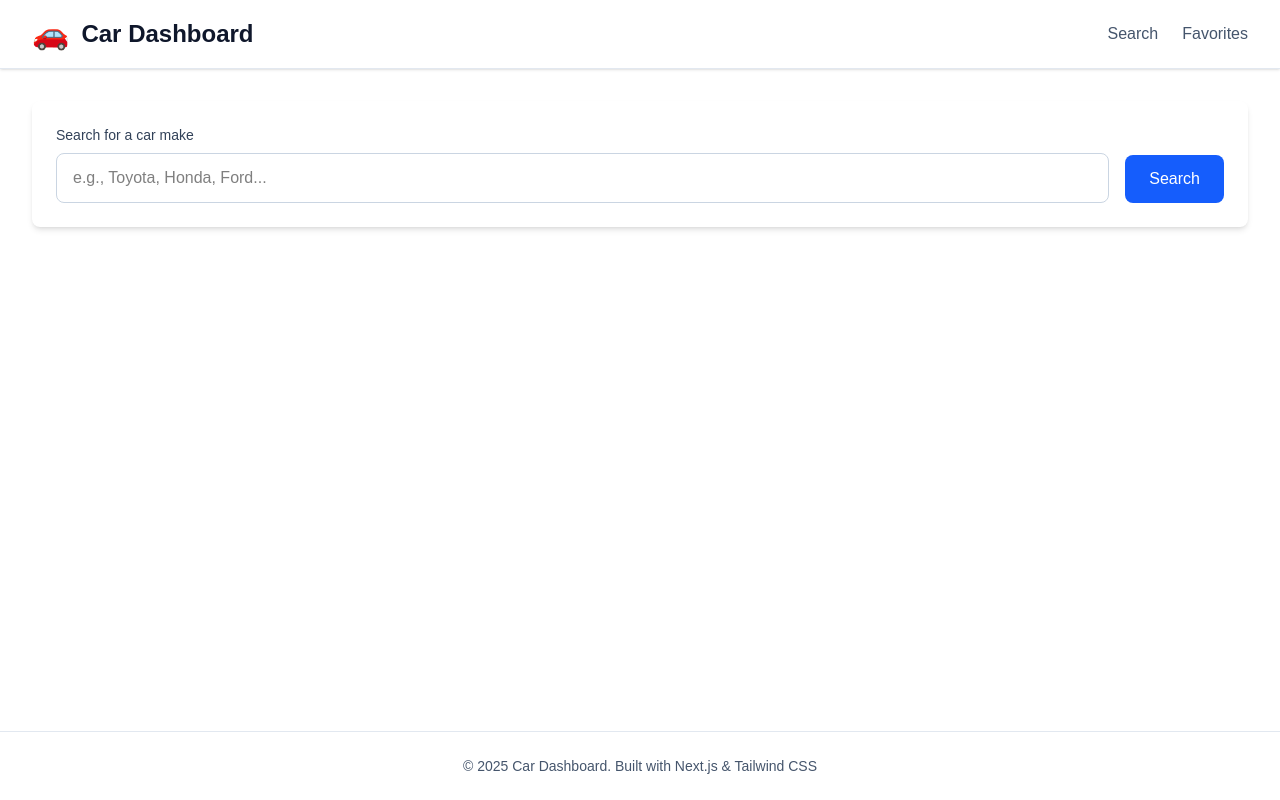
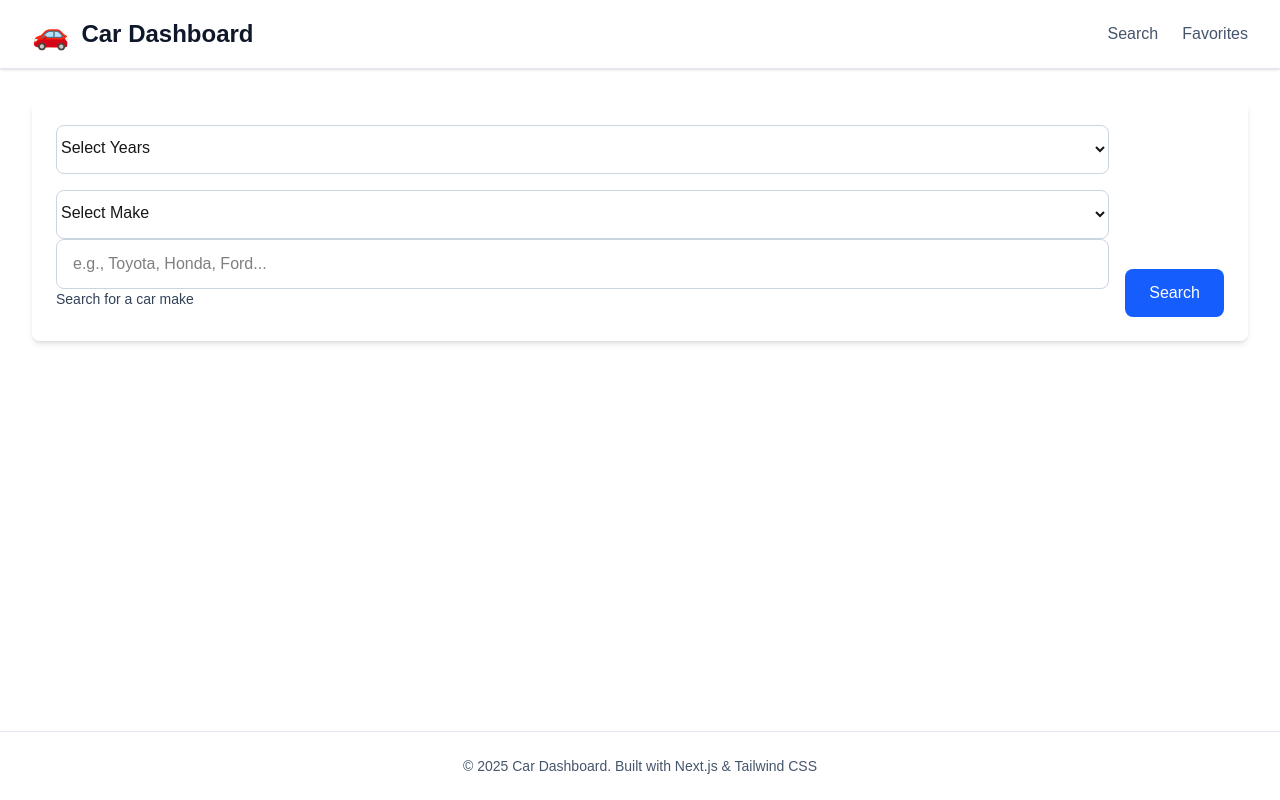
Before and after one commit to d88naimi/car-dashboard, a Next.js app: page / in a window 1280 px wide. Built offline with nearby package versions, Linux system fonts and the light colour scheme.

Commit message:
add year and make with mock data

```diff
--- /dev/null
+++ b/app/components/makes.tsx
@@ -0,0 +1,43 @@
+"use client";
+
+import { v4 as uuidv4 } from "uuid";
+import { CarMakeData, carMakesData } from "./utils/makes";
+
+export interface CarMakeDataWithIdProps {
+  id: string;
+  value: string;
+  label: string;
+  country: string;
+}
+
+export default function MakeDropdown({
+  value,
+  onChange,
+}: {
+  value: string;
+  onChange: (e: React.ChangeEvent<HTMLSelectElement>) => void;
+}) {
+  const carMakesDataWithId = carMakesData.map((make) => {
+    return {
+      ...make,
+      id: uuidv4(),
+    };
+  });
+  console.log("🚀 ~ MakeDropdown ~ carMakesDataWithId:", carMakesDataWithId);
+
+  return (
+    <select
+      id="year-make"
+      value={value}
+      onChange={onChange}
+      className="w-full pb-4 py-3 border border-slate-300 rounded-lg focus:outline-none focus:ring-2 focus:ring-blue-500 focus:border-transparent bg-white transition-shadow"
+    >
+      <option value="">Select Make</option>
+      {carMakesDataWithId?.map(({ label, id }: CarMakeDataWithIdProps) => (
+        <option key={id} value={label}>
+          {label}
+        </option>
+      ))}
+    </select>
+  );
+}
--- /dev/null
+++ b/app/components/utils/helpers.ts
@@ -0,0 +1,7 @@
+export const capitalizeWords = (str: string): string => {
+  if (!str) return "";
+  return str
+    .split(" ")
+    .map((word) => word.charAt(0).toUpperCase() + word.slice(1).toLowerCase())
+    .join(" ");
+};
--- /dev/null
+++ b/app/components/utils/makes.ts
@@ -0,0 +1,48 @@
+// lib/carMakes.ts
+export const carMakesData = [
+  { value: "acura", label: "Acura", country: "Japan" },
+  { value: "alfa-romeo", label: "Alfa Romeo", country: "Italy" },
+  { value: "aston-martin", label: "Aston Martin", country: "UK" },
+  { value: "audi", label: "Audi", country: "Germany" },
+  { value: "bentley", label: "Bentley", country: "UK" },
+  { value: "bmw", label: "BMW", country: "Germany" },
+  { value: "buick", label: "Buick", country: "USA" },
+  { value: "cadillac", label: "Cadillac", country: "USA" },
+  { value: "chevrolet", label: "Chevrolet", country: "USA" },
+  { value: "chrysler", label: "Chrysler", country: "USA" },
+  { value: "dodge", label: "Dodge", country: "USA" },
+  { value: "ferrari", label: "Ferrari", country: "Italy" },
+  { value: "fiat", label: "Fiat", country: "Italy" },
+  { value: "ford", label: "Ford", country: "USA" },
+  { value: "genesis", label: "Genesis", country: "South Korea" },
+  { value: "gmc", label: "GMC", country: "USA" },
+  { value: "honda", label: "Honda", country: "Japan" },
+  { value: "hyundai", label: "Hyundai", country: "South Korea" },
+  { value: "infiniti", label: "Infiniti", country: "Japan" },
+  { value: "jaguar", label: "Jaguar", country: "UK" },
+  { value: "jeep", label: "Jeep", country: "USA" },
+  { value: "kia", label: "Kia", country: "South Korea" },
+  { value: "lamborghini", label: "Lamborghini", country: "Italy" },
+  { value: "land-rover", label: "Land Rover", country: "UK" },
+  { value: "lexus", label: "Lexus", country: "Japan" },
+  { value: "lincoln", label: "Lincoln", country: "USA" },
+  { value: "maserati", label: "Maserati", country: "Italy" },
+  { value: "mazda", label: "Mazda", country: "Japan" },
+  { value: "mclaren", label: "McLaren", country: "UK" },
+  { value: "mercedes-benz", label: "Mercedes-Benz", country: "Germany" },
+  { value: "mini", label: "Mini", country: "UK" },
+  { value: "mitsubishi", label: "Mitsubishi", country: "Japan" },
+  { value: "nissan", label: "Nissan", country: "Japan" },
+  { value: "polestar", label: "Polestar", country: "Sweden" },
+  { value: "porsche", label: "Porsche", country: "Germany" },
+  { value: "ram", label: "Ram", country: "USA" },
+  { value: "rivian", label: "Rivian", country: "USA" },
+  { value: "rolls-royce", label: "Rolls-Royce", country: "UK" },
+  { value: "subaru", label: "Subaru", country: "Japan" },
+  { value: "tesla", label: "Tesla", country: "USA" },
+  { value: "toyota", label: "Toyota", country: "Japan" },
+  { value: "volkswagen", label: "Volkswagen", country: "Germany" },
+  { value: "volvo", label: "Volvo", country: "Sweden" },
+];
+
+export type CarMakeData = typeof carMakesData[number];
--- /dev/null
+++ b/app/components/yearSelect.tsx
@@ -0,0 +1,33 @@
+"use client";
+export default function YearDropdown({
+  value,
+  onChange,
+}: {
+  value: string;
+  onChange: (e: React.ChangeEvent<HTMLSelectElement>) => void;
+}) {
+  const currentYear = new Date().getFullYear();
+  const startYear = 1950;
+
+  // Generate array of years from current year down to start year
+  const years = Array.from(
+    { length: currentYear - startYear + 1 },
+    (_, i) => currentYear - i
+  );
+
+  return (
+    <select
+      id="year-select"
+      value={value}
+      onChange={onChange}
+      className="w-full pb-4 py-3 border border-slate-300 rounded-lg focus:outline-none focus:ring-2 focus:ring-blue-500 focus:border-transparent bg-white transition-shadow"
+    >
+      <option value="">Select Years</option>
+      {years.map((year) => (
+        <option key={year} value={year}>
+          {year}
+        </option>
+      ))}
+    </select>
+  );
+}
--- a/app/page.tsx
+++ b/app/page.tsx
@@ -3,6 +3,9 @@ import useSWRMutation from "swr/mutation";
 import { fetcher } from "@/lib/fetcher";
 import { useState } from "react";
 import GeometricSpinner from "./components/loadingSpinner";
+import { capitalizeWords } from "./components/utils/helpers";
+import YearDropdown from "./components/yearSelect";
+import MakewDropdown from "./components/makes";
 
 interface Car {
   id: string;
@@ -21,12 +24,19 @@ interface Car {
 }
 
 export default function Home() {
+  const [year, setYear] = useState("");
   const [make, setMake] = useState("");
+  const [model, setModel] = useState("");
+  const [search, setSearch] = useState("");
 
   const { data, error, isMutating, trigger } = useSWRMutation(
     "/api/cars",
-    async (key, { arg }: { arg: string }) => {
-      return fetcher(`https://api.api-ninjas.com/v1/cars?make=${arg}`);
+    async (key, { arg }: { arg: { make: string; year: string } }) => {
+      const params = new URLSearchParams();
+      if (arg.make) params.append("make", arg.make.toLowerCase());
+      if (arg.year) params.append("year", arg.year);
+      console.log("🚀 ~ Home ~ params:", params);
+      return fetcher(`https://api.api-ninjas.com/v1/cars?${params.toString()}`);
     }
   );
 
@@ -35,9 +45,21 @@ export default function Home() {
     id: `${car.make}-${car.model}-${car.year}-${index}`,
   }));
 
-  const handleChange = (event: React.ChangeEvent<HTMLInputElement>) => {
-    const vehicleMake = event.target.value;
-    setMake(vehicleMake);
+  const handleVehicleYearChange = (
+    event: React.ChangeEvent<HTMLSelectElement>
+  ) => {
+    setYear(event.target.value);
+  };
+  const handleVehicleMakeChange = (
+    event: React.ChangeEvent<HTMLSelectElement>
+  ) => {
+    setMake(event.target.value);
+  };
+
+  const handleVehicleSearchChange = (
+    event: React.ChangeEvent<HTMLInputElement>
+  ) => {
+    setSearch(event.target.value);
   };
 
   const handleFormSubmit = (event: React.FormEvent<HTMLFormElement>) => {
@@ -56,21 +78,25 @@ export default function Home() {
         className="bg-white rounded-lg shadow-md p-6"
       >
         <div className="flex flex-col sm:flex-row gap-4">
-          <div className="flex-1">
+          <div className="flex-1 ">
+            <div className="pb-4">
+              <YearDropdown value={year} onChange={handleVehicleYearChange} />
+            </div>
+            <MakewDropdown value={make} onChange={handleVehicleMakeChange} />
+            <input
+              id="my-input"
+              type="text"
+              value={make}
+              onChange={handleVehicleSearchChange}
+              placeholder="e.g., Toyota, Honda, Ford..."
+              className="w-full px-4 py-3 border text-black border-slate-300 rounded-lg focus:outline-none focus:ring-2 focus:ring-blue-500 focus:border-transparent transition-shadow"
+            />
             <label
               htmlFor="my-input"
               className="block text-black text-sm font-medium text-slate-700 mb-2"
             >
               Search for a car make
             </label>
-            <input
-              id="my-input"
-              type="text"
-              value={make}
-              onChange={handleChange}
-              placeholder="e.g., Toyota, Honda, Ford..."
-              className="w-full px-4 py-3 border text-black border-slate-300 rounded-lg focus:outline-none focus:ring-2 focus:ring-blue-500 focus:border-transparent transition-shadow"
-            />
           </div>
           <div className="flex items-end">
             <button
@@ -115,13 +141,14 @@ export default function Home() {
         <div className="bg-white rounded-lg shadow-md p-6">
           <h2 className="text-2xl font-bold text-slate-900 mb-4">Results</h2>
           <div className="grid grid-cols-1 md:grid-cols-2 lg:grid-cols-3 gap-4">
-            {carsWithId.map((car) => (
+            {carsWithId.map((car: Car) => (
               <div
                 key={car.id}
                 className="border border-slate-200 rounded-lg p-4 hover:shadow-lg transition-shadow"
               >
                 <h3 className="font-bold text-lg text-slate-900 mb-3">
-                  {car.make} {car.model} ({car.year})
+                  {capitalizeWords(car.make)} {capitalizeWords(car.model)} (
+                  {car.year})
                 </h3>
                 <ul className="space-y-2 text-sm text-slate-600">
                   <li className="flex justify-between">
@@ -140,6 +167,14 @@ export default function Home() {
                     <span className="font-medium">Displacement:</span>
                     <span>{car.displacement}L</span>
                   </li>
+                  <li className="flex justify-between">
+                    <span className="font-medium">Transmission:</span>
+                    <span>{car.transmission}L</span>
+                  </li>
+                  <li className="flex justify-between">
+                    <span className="font-medium">Displacement:</span>
+                    <span>{car.displacement}L</span>
+                  </li>
                 </ul>
               </div>
             ))}
--- a/package.json
+++ b/package.json
@@ -13,6 +13,7 @@
     "react": "19.1.0",
     "react-dom": "19.1.0",
     "swr": "^2.3.6",
+    "uuid": "^13.0.0",
     "zustand": "^5.0.8"
   },
   "devDependencies": {
@@ -21,6 +22,7 @@
     "@types/node": "^20",
     "@types/react": "^19",
     "@types/react-dom": "^19",
+    "@types/uuid": "^10.0.0",
     "eslint": "^9",
     "eslint-config-next": "15.5.5",
     "tailwindcss": "^4",
```
Also changed, not shown: 1 other file (tests, documents, lock files or other folders).
